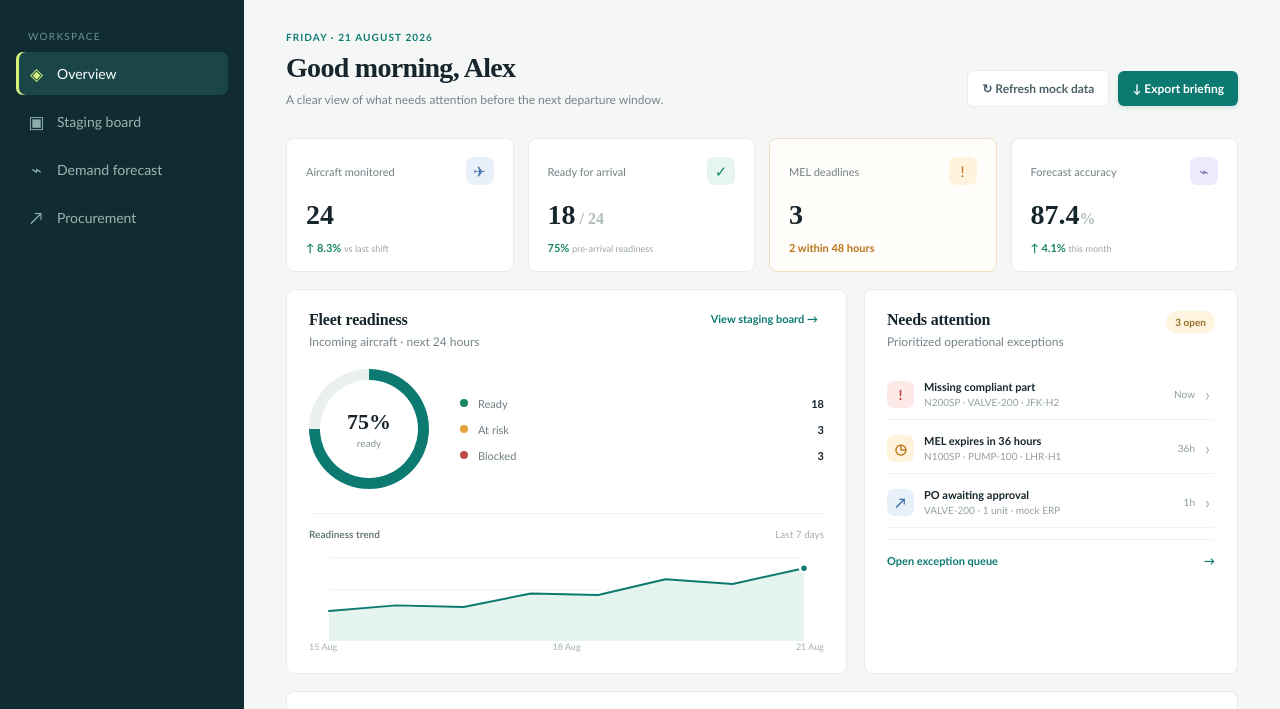
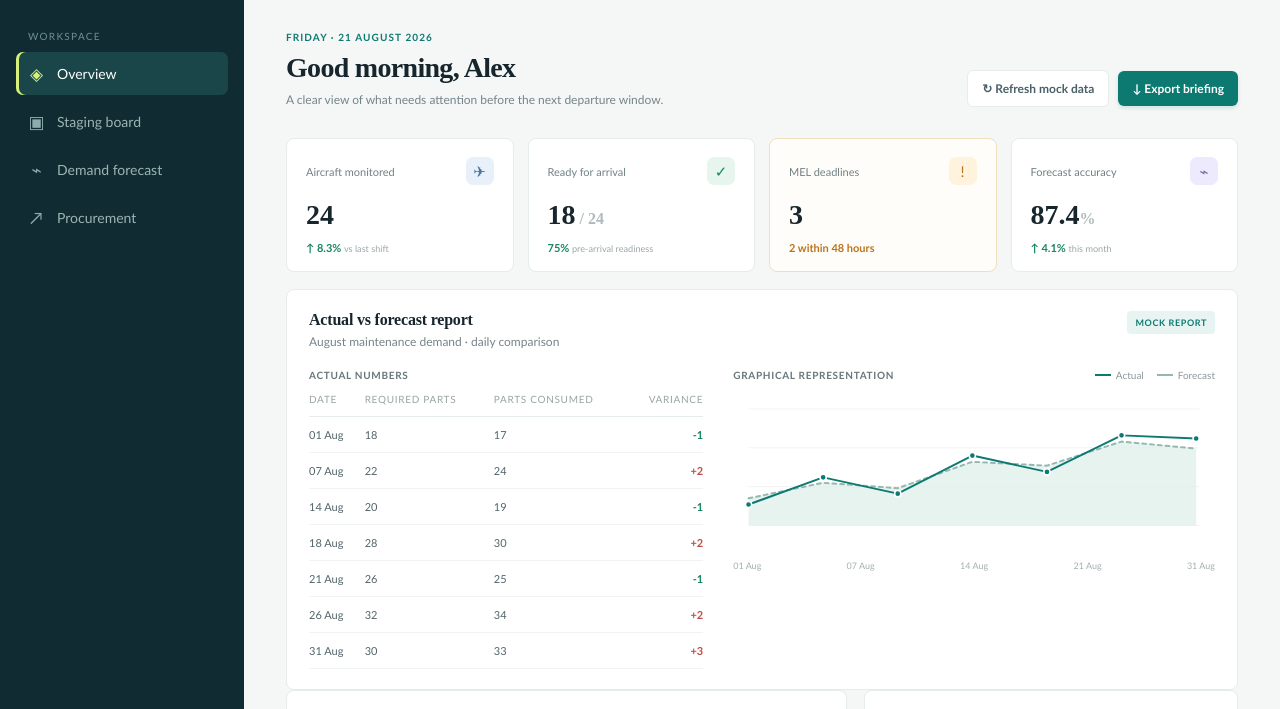
Before and after one commit to c2kg2n8v9h-arch/SPM-forecasting, a website: page web/index.html in a window 1280 px wide. Shown: the part 75-784 px from the top of the page. Drawn offline with Linux system fonts and the light colour scheme.

Commit message:
Add actual and forecast reporting views

```diff
--- a/web/app.js
+++ b/web/app.js
@@ -33,6 +33,12 @@ const transfers = [
   { part: 'PUMP-100', route: 'LHR-H1 → JFK-H2', eta: 'ETA 14:30', tone: 'green' },
   { part: 'FILTER-318', route: 'DXB-H3 → SIN-H1', eta: 'In transit', tone: 'yellow' },
   { part: 'ACTUATOR-442', route: 'SIN-H1 → LHR-H1', eta: 'ETA 22 Aug', tone: 'blue' },
+];
+const demandReport = [
+  { date: '01 Aug', required: 18, consumed: 17 }, { date: '07 Aug', required: 22, consumed: 24 },
+  { date: '14 Aug', required: 20, consumed: 19 }, { date: '18 Aug', required: 28, consumed: 30 },
+  { date: '21 Aug', required: 26, consumed: 25 }, { date: '26 Aug', required: 32, consumed: 34 },
+  { date: '31 Aug', required: 30, consumed: 33 },
 ];
 
 const rows = document.querySelector('#arrival-rows');
@@ -80,6 +86,13 @@ function renderPartsOperations() {
   document.querySelector('#transfer-list').innerHTML = transfers.map((item) => `<div class="part-row"><span class="part-symbol transfer-symbol">↗</span><span class="part-info"><strong>${item.part}</strong><small>${item.route}</small></span><span class="status-pill status-${item.tone === 'blue' ? 'green' : item.tone}">${item.eta}</span></div>`).join('');
 }
 
+function renderDemandReport() {
+  document.querySelector('#actual-report-rows').innerHTML = demandReport.map((item) => {
+    const variance = item.consumed - item.required;
+    return `<tr><td>${item.date}</td><td>${item.required}</td><td>${item.consumed}</td><td class="${variance > 0 ? 'variance-high' : 'variance-low'}">${variance > 0 ? '+' : ''}${variance}</td></tr>`;
+  }).join('');
+}
+
 document.querySelectorAll('[data-view], [data-view-link]').forEach((control) => {
   control.addEventListener('click', () => {
     const view = control.dataset.view || control.dataset.viewLink;
@@ -98,3 +111,4 @@ document.querySelector('#export-button').addEventListener('click', () => showToa
 renderRows();
 renderMonthlyFlights();
 renderPartsOperations();
+renderDemandReport();
--- a/web/index.html
+++ b/web/index.html
@@ -45,6 +45,14 @@
             <article class="kpi-card"><div class="kpi-top"><span class="kpi-label">Ready for arrival</span><span class="kpi-icon green">✓</span></div><strong>18<span class="denom"> / 24</span></strong><span class="kpi-detail positive">75% <small>pre-arrival readiness</small></span></article>
             <article class="kpi-card warning-card"><div class="kpi-top"><span class="kpi-label">MEL deadlines</span><span class="kpi-icon amber">!</span></div><strong>3</strong><span class="kpi-detail caution">2 within 48 hours</span></article>
             <article class="kpi-card"><div class="kpi-top"><span class="kpi-label">Forecast accuracy</span><span class="kpi-icon purple">⌁</span></div><strong>87.4<span class="denom">%</span></strong><span class="kpi-detail positive">↑ 4.1% <small>this month</small></span></article>
+          </section>
+
+          <section class="panel report-panel">
+            <div class="panel-heading"><div><h2>Actual vs forecast report</h2><p class="muted">August maintenance demand · daily comparison</p></div><span class="mock-tag">MOCK REPORT</span></div>
+            <div class="report-grid">
+              <div class="actual-table-wrap"><div class="report-label">Actual numbers</div><table class="actual-table"><thead><tr><th>Date</th><th>Required parts</th><th>Parts consumed</th><th>Variance</th></tr></thead><tbody id="actual-report-rows"></tbody></table></div>
+              <div class="report-chart-wrap"><div class="chart-header"><span class="report-label">Graphical representation</span><span class="chart-legend"><i class="actual-key"></i>Actual <i class="forecast-key"></i>Forecast</span></div><svg id="forecast-chart" viewBox="0 0 620 190" role="img" aria-label="Actual and forecast parts demand chart"><path class="report-grid-line" d="M20 160H600M20 110H600M20 60H600M20 10H600"/><path class="forecast-area" d="M20 125 L116 105 L212 112 L308 78 L404 83 L500 52 L596 61 L596 160 L20 160Z"/><path class="forecast-line" d="M20 125 L116 105 L212 112 L308 78 L404 83 L500 52 L596 61"/><path class="actual-line" d="M20 133 L116 98 L212 119 L308 70 L404 91 L500 44 L596 48"/><circle class="actual-point" cx="20" cy="133" r="4"/><circle class="actual-point" cx="116" cy="98" r="4"/><circle class="actual-point" cx="212" cy="119" r="4"/><circle class="actual-point" cx="308" cy="70" r="4"/><circle class="actual-point" cx="404" cy="91" r="4"/><circle class="actual-point" cx="500" cy="44" r="4"/><circle class="actual-point" cx="596" cy="48" r="4"/></svg><div class="chart-axis"><span>01 Aug</span><span>07 Aug</span><span>14 Aug</span><span>21 Aug</span><span>31 Aug</span></div></div>
+            </div>
           </section>
 
           <section class="content-grid">
--- a/web/parts.css
+++ b/web/parts.css
@@ -47,8 +47,25 @@
 .part-due { color: var(--amber); font-size: 9px; font-weight: 600; white-space: nowrap; }
 .parts-panel .status-pill { font-size: 9px; padding: 4px 6px; white-space: nowrap; }
 
+.report-panel { margin-top: 17px; padding-bottom: 20px; }
+.report-grid { display: grid; grid-template-columns: .9fr 1.1fr; gap: 30px; align-items: start; }
+.report-label { color: #66787b; font-size: 10px; font-weight: 700; text-transform: uppercase; letter-spacing: .7px; }
+.actual-table { margin-top: 12px; }
+.actual-table th { padding-left: 0; padding-right: 9px; }
+.actual-table td { padding: 11px 9px 11px 0; }
+.actual-table th:last-child, .actual-table td:last-child { padding-right: 0; text-align: right; }
+.variance-high { color: var(--red); font-weight: 700; }
+.variance-low { color: var(--green); font-weight: 700; }
+.chart-header { display: flex; justify-content: space-between; align-items: center; }
+.chart-legend { color: #8b999b; font-size: 10px; display: flex; align-items: center; gap: 5px; }
+.chart-legend i { width: 16px; height: 2px; display: inline-block; margin-left: 8px; }
+.actual-key { background: var(--teal); }.forecast-key { background: #94b8af; border-top: 1px dashed #94b8af; }
+#forecast-chart { display: block; width: 100%; height: 170px; margin-top: 9px; }
+.report-grid-line { stroke: #edf1f0; stroke-width: 1; }.forecast-area { fill: #e1f0ec; opacity: .8; }.forecast-line, .actual-line { fill: none; stroke-width: 2.5; stroke-linecap: round; stroke-linejoin: round; }.forecast-line { stroke: #94b8af; stroke-dasharray: 5 5; }.actual-line { stroke: var(--teal); }.actual-point { fill: var(--teal); stroke: #fff; stroke-width: 2; }
+
 @media (max-width: 1050px) {
   .parts-grid { grid-template-columns: 1fr; }
+  .report-grid { grid-template-columns: 1fr; }
 }
 
 @media (max-width: 700px) {
```
Also changed, not shown: TEST_CASES.md (+2 -0 lines), tests/e2e/dashboard.spec.js (+9 -0 lines).
